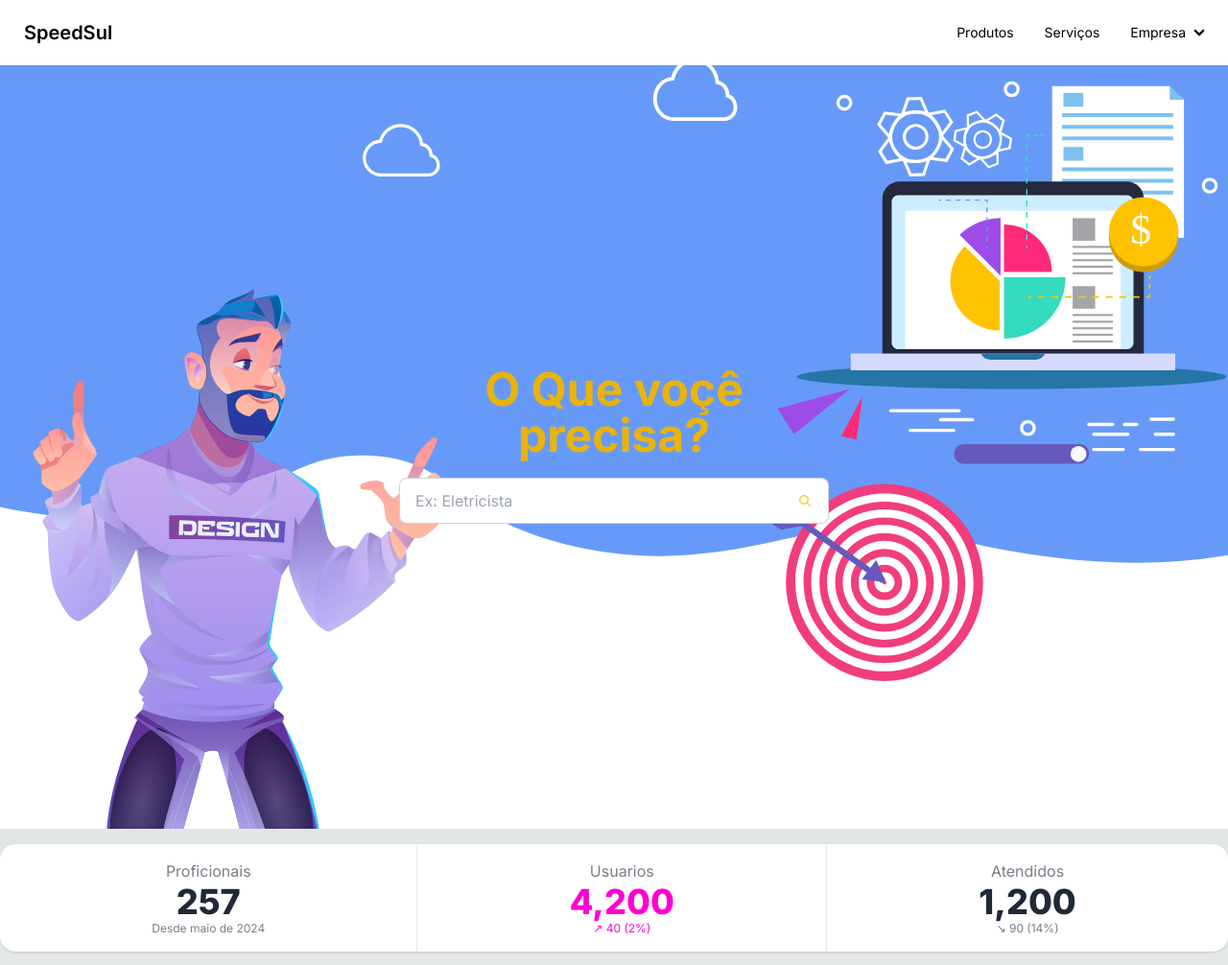
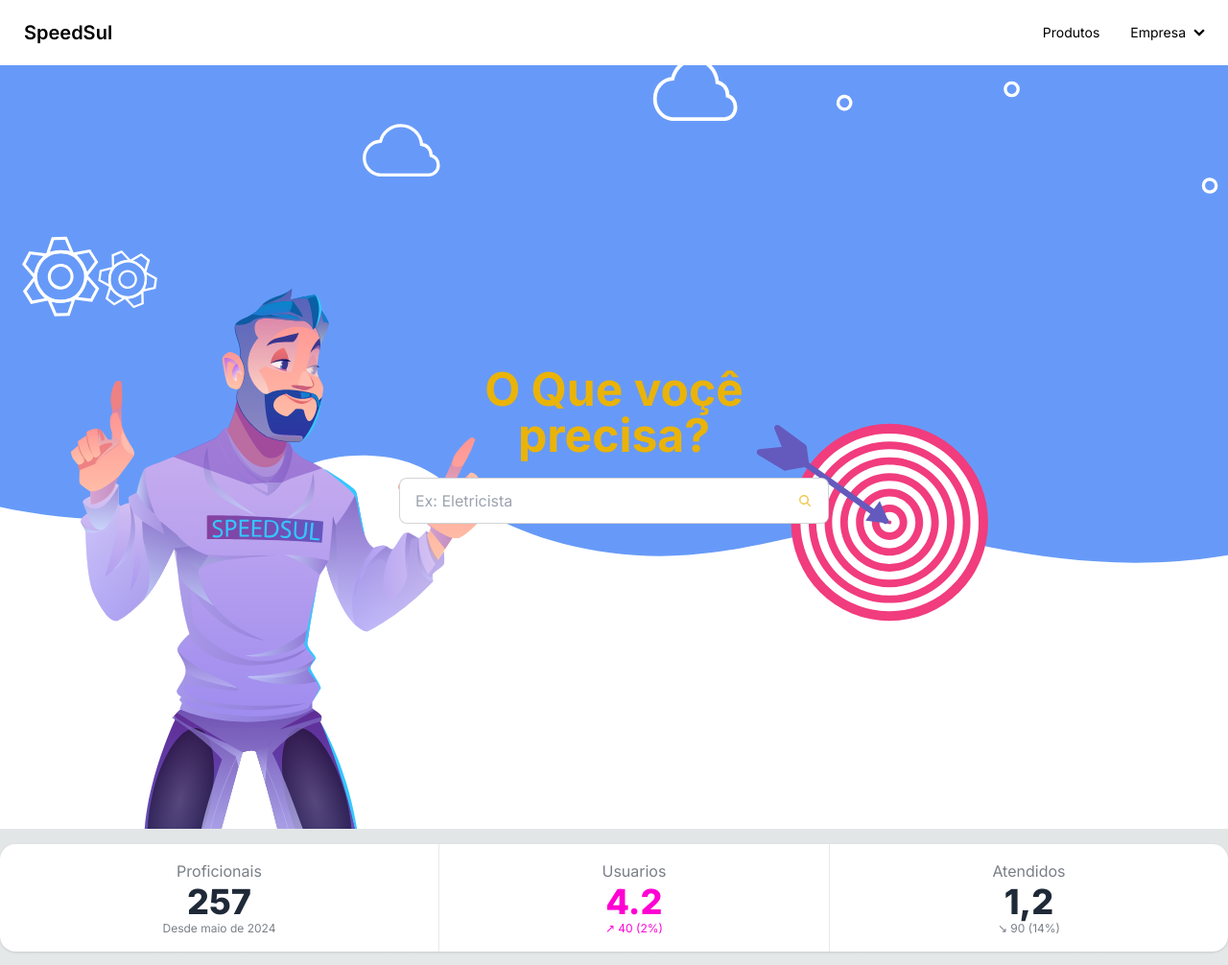
Before and after one commit to ismaelstrey/speedsulservicos, a Next.js app: page / in a window 1280 px wide. Shown: the top 1006 px of the page at 96% size. Built offline with nearby package versions, Linux system fonts and the light colour scheme.

Commit message:
update svg e bug de carreganebto

```diff
--- a/src/components/countServices/index.tsx
+++ b/src/components/countServices/index.tsx
@@ -12,13 +12,13 @@
 
             <div className="stat place-items-center">
                 <div className="stat-title">Usuarios</div>
-                <div className="stat-value text-secondary">4,200</div>
+                <div className="stat-value text-secondary">4.2</div>
                 <div className="stat-desc text-secondary">↗︎ 40 (2%)</div>
             </div>
 
             <div className="stat place-items-center">
                 <div className="stat-title">Atendidos</div>
-                <div className="stat-value">1,200</div>
+                <div className="stat-value">1,2</div>
                 <div className="stat-desc">↘︎ 90 (14%)</div>
             </div>
 
--- a/src/components/hero/index.tsx
+++ b/src/components/hero/index.tsx
@@ -3,8 +3,8 @@
 export default function Hero() {
   return (
     <div
-      className="hero min-h-screen bg-slate-400 mt-16"
-      style={{ backgroundImage: "url(/images/banner2.svg)" }}
+      className="hero min-h-screen bg-slate-400 mt-16 bg-hero-mb md:bg-hero bg-cover"
+    // style={{ backgroundImage: "url(/images/banner2.svg)" }}
     >
       <div className="hero-content"></div>
       <div className="hero-content text-center text-yellow-500">
--- a/src/components/navbar/index.tsx
+++ b/src/components/navbar/index.tsx
@@ -8,11 +8,8 @@
       </div>
       <div className="flex-none">
         <ul className="menu menu-horizontal px-1">
-          <li>
+          <li className="hidden md:block">
             <a>Produtos</a>
-          </li>
-          <li>
-            <a>Serviços</a>
           </li>
           <li>
             <details>
--- a/tailwind.config.ts
+++ b/tailwind.config.ts
@@ -15,6 +15,8 @@
         "gradient-radial": "radial-gradient(var(--tw-gradient-stops))",
         "gradient-conic":
           "conic-gradient(from 180deg at 50% 50%, var(--tw-gradient-stops))",
+        "hero": "url('/images/banner2.svg')",
+        "hero-mb": "url('/images/mb_banner2.svg')"
       },
     },
   },
```
Also changed, not shown: public/images/banner2.svg, public/images/mb_banner2.svg (added).
